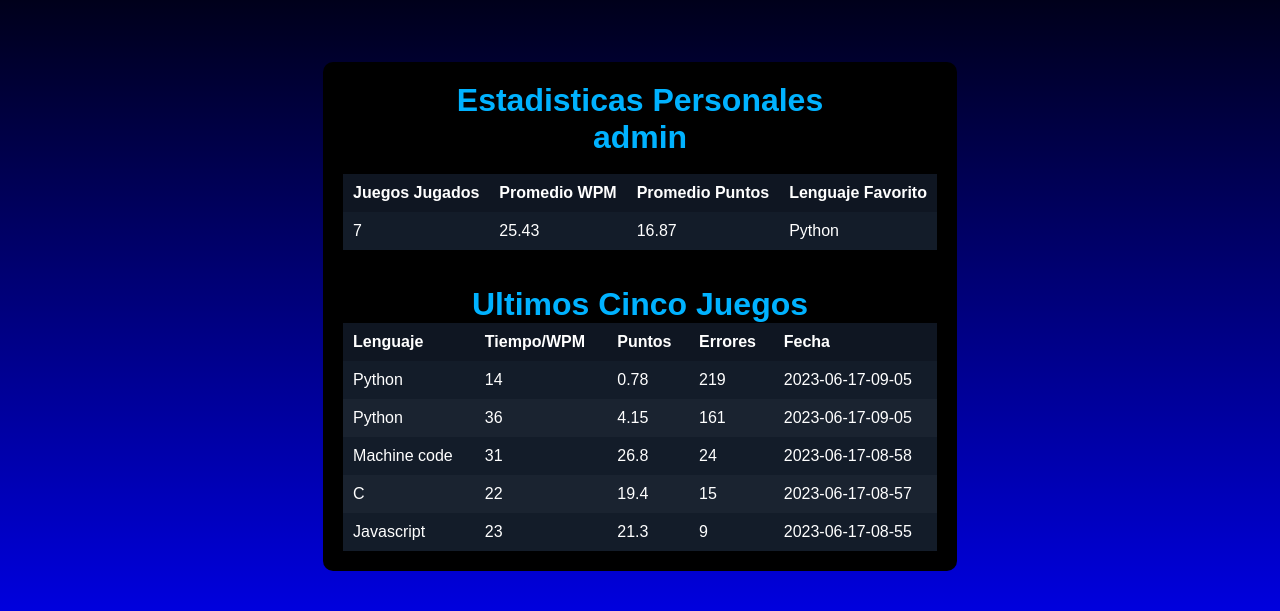
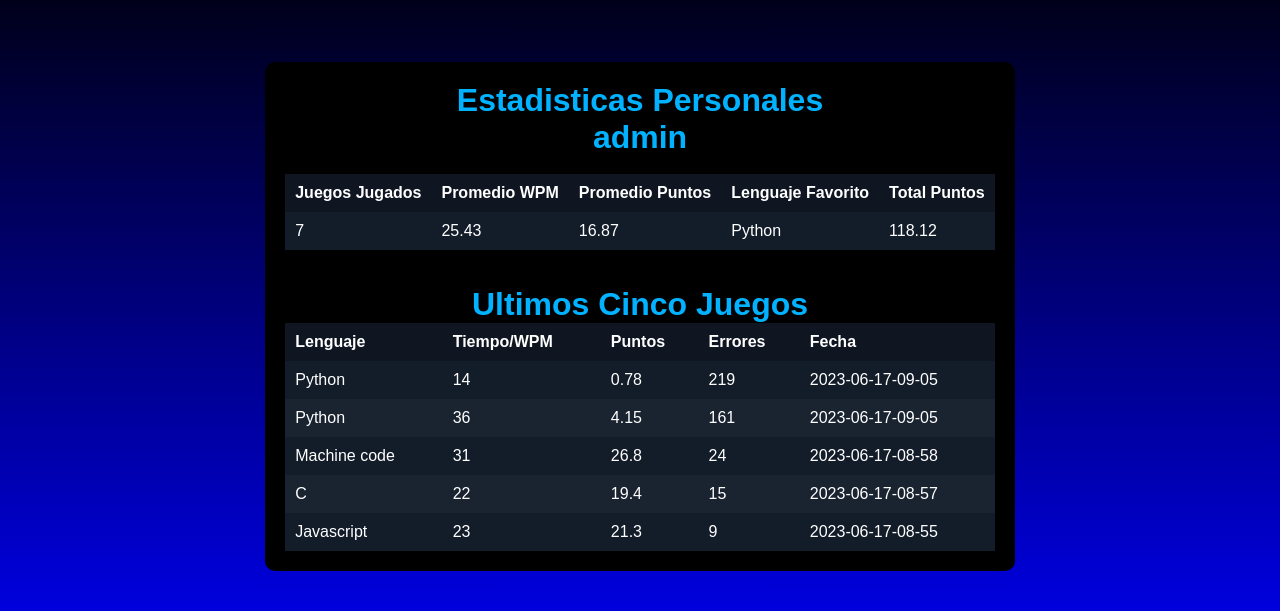
Before and after one commit to Psychopriti/CodeTyper, a Flask app: page /profile in a window 1280 px wide. Shown: the part 84-695 px from the top of the page. Run offline with Flask 2, Linux system fonts and the light colour scheme; a user stored in the database is signed in; some libraries are stand-ins or nearby versions.

Commit message:
Update profile.html

```diff
--- a/templates/profile.html
+++ b/templates/profile.html
@@ -31,6 +31,7 @@
             <th>Promedio WPM</th>
             <th>Promedio Puntos</th>
             <th>Lenguaje Favorito</th>
+            <th>Total Puntos</th>
         </tr>
     </thead>
     <tbody>
@@ -39,6 +40,7 @@
             <td>{{average}}</td>
             <td>{{average_points}}</td>
             <td>{{lenguaje_fav.capitalize()}}</td>
+            <td>{{totalpoints}}</td>
         </tr>
     </tbody>
 </table>
```
